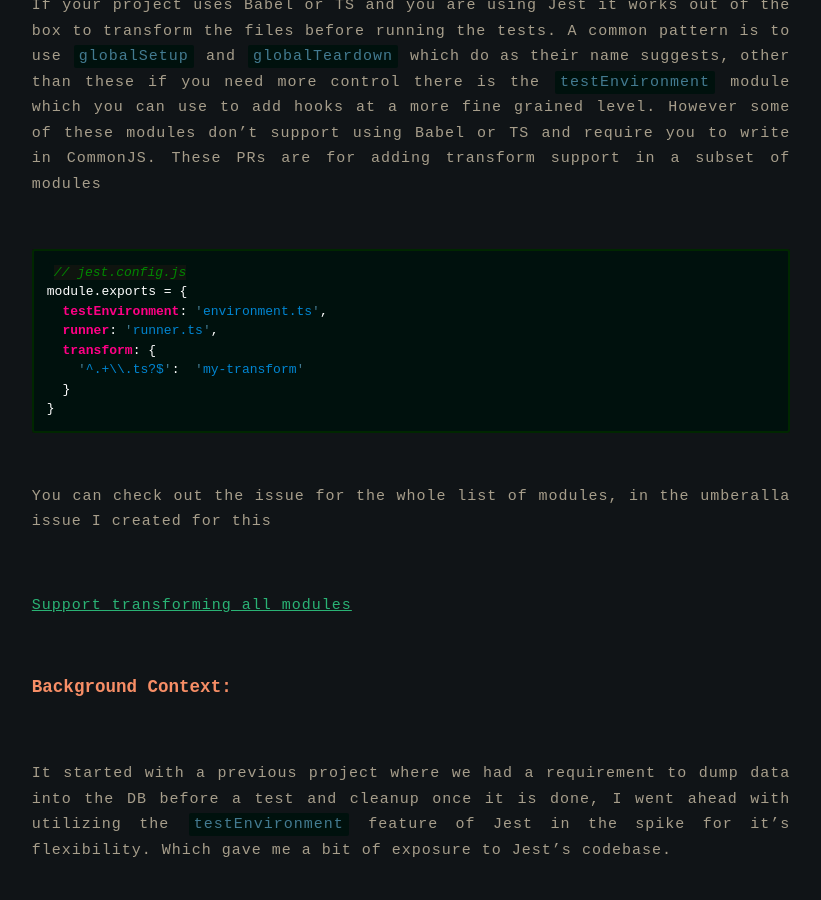
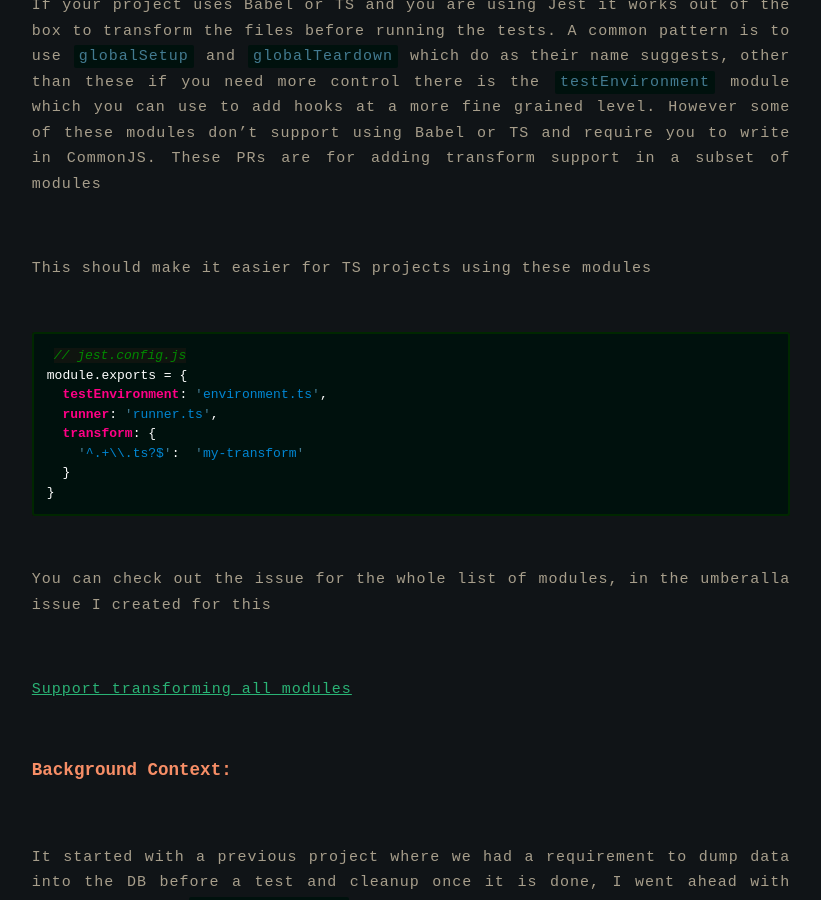
Before and after one commit to Mark1626/mark1626.github.com, a Jekyll site: the page built from all_collections/_posts/2020-11-16-480-days-for-open-source.md, in a window 1280 px wide and 900 px high, scrolled down 863 px. Shown: the whole window, without its empty margins (229-1050 px from the left). Built offline with Jekyll 4.4.1, drawn with Linux system fonts in a browser that asks for light colours.

Commit message:
chore: Update post

````diff
--- a/all_collections/_posts/2020-11-16-480-days-for-open-source.md
+++ b/all_collections/_posts/2020-11-16-480-days-for-open-source.md
@@ -16,6 +16,8 @@
 ### What is this feature:
 
 If your project uses Babel or TS and you are using Jest it works out of the box to transform the files before running the tests. A common pattern is to use `globalSetup` and `globalTeardown` which do as their name suggests, other than these if you need more control there is the `testEnvironment` module which you can use to add hooks at a more fine grained level. However some of these modules don't support using Babel or TS and require you to write in CommonJS. These PRs are for adding transform support in a subset of modules
+
+This should make it easier for TS projects using these modules
 
 ```js
 // jest.config.js
````
